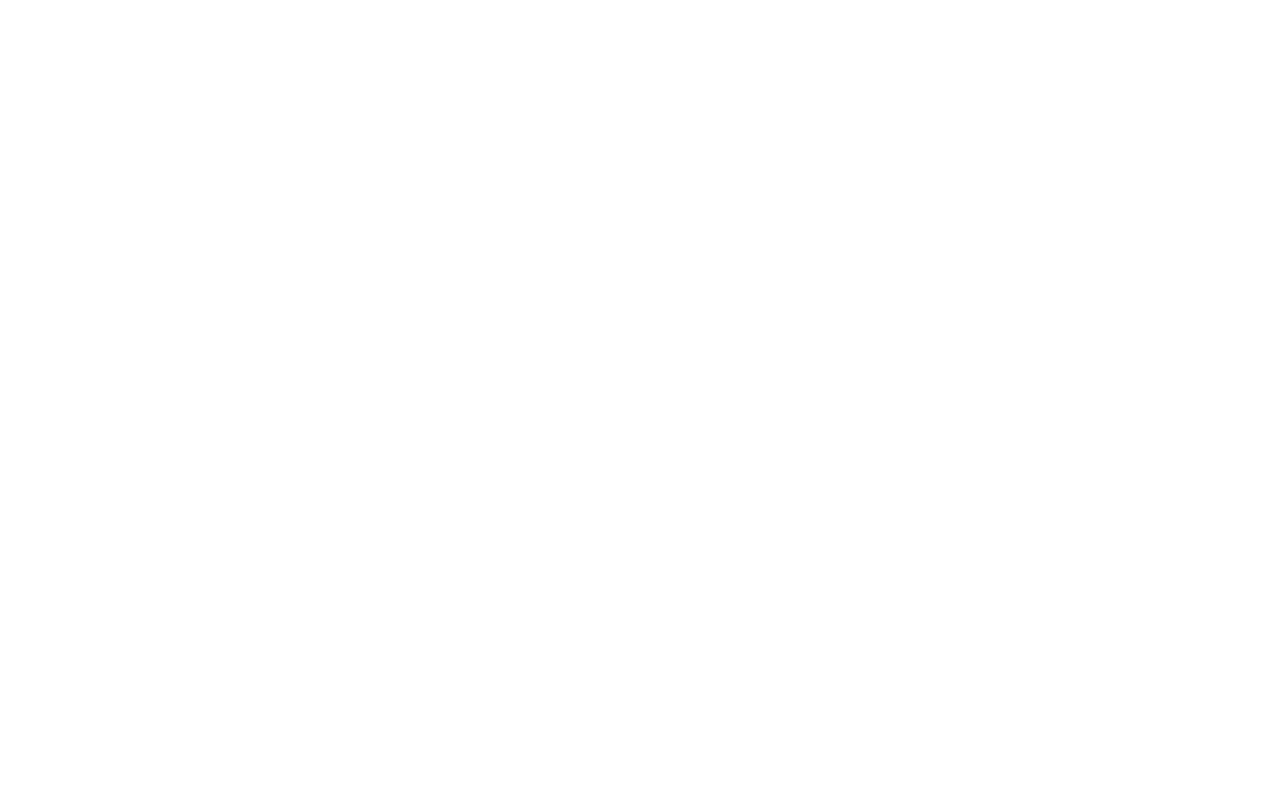
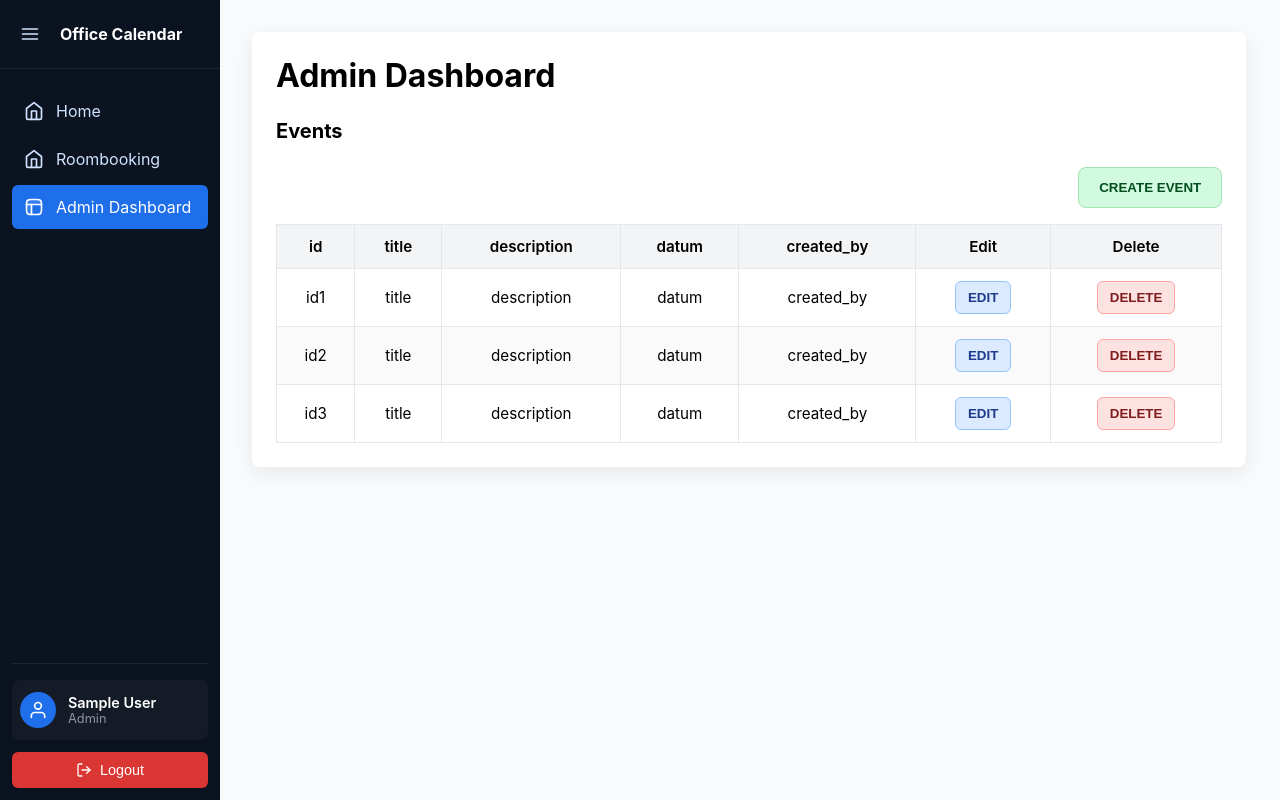
Before and after one commit to Jacksn1219/Calander_WebApp, a React (Create React App) app in the folder src/client/: page /admindashboard in a window 1280 px wide. Before the commit this address had no page. Built offline with nearby package versions, Linux system fonts and the light colour scheme; sample sign-in values are in the browser's storage.

Commit message:
Add admin dashboard part 1

```diff
--- /dev/null
+++ b/src/client/src/components/AdminDashboard.tsx
@@ -0,0 +1,76 @@
+import React from "react";
+import "../styles/admin-dashboard.css";
+import Sidebar from "./Sidebar";
+
+interface EventItem {
+  id: string;
+  title: string;
+  description: string;
+  date: string;
+  createdBy: string;
+}
+
+const AdminDashboard: React.FC = () => {
+  const events: EventItem[] = [
+    { id: "id1", title: "title", description: "description", date: "datum", createdBy: "created_by" },
+    { id: "id2", title: "title", description: "description", date: "datum", createdBy: "created_by" },
+    { id: "id3", title: "title", description: "description", date: "datum", createdBy: "created_by" },
+  ];
+
+  const handleCreate = () => alert("Create Event clicked");
+  const handleEdit = (id: string) => alert(`Edit event ${id} clicked`);
+  const handleDelete = (id: string) => alert(`Delete event ${id} clicked`);
+
+  return (
+    <div className="admin-layout">
+        <Sidebar />
+        <div className="admin-dashboard">
+        <div className="events-section">
+            <h1>Admin Dashboard</h1>
+            <h2>Events</h2>
+
+            <button className="create-button" onClick={handleCreate}>
+            CREATE EVENT
+            </button>
+
+            <table className="admin-table">
+            <thead>
+                <tr>
+                <th>id</th>
+                <th>title</th>
+                <th>description</th>
+                <th>datum</th>
+                <th>created_by</th>
+                <th>Edit</th>
+                <th>Delete</th>
+                </tr>
+            </thead>
+            <tbody>
+                {events.map((event) => (
+                <tr key={event.id}>
+                    <td>{event.id}</td>
+                    <td>{event.title}</td>
+                    <td>{event.description}</td>
+                    <td>{event.date}</td>
+                    <td>{event.createdBy}</td>
+                    <td>
+                    <button className="edit-button" onClick={() => handleEdit(event.id)}>
+                        EDIT
+                    </button>
+                    </td>
+                    <td>
+                    <button className="delete-button" onClick={() => handleDelete(event.id)}>
+                        DELETE
+                    </button>
+                    </td>
+                </tr>
+                ))}
+            </tbody>
+            </table>
+        </div>
+        </div>
+    </div>
+  );
+};
+
+export default AdminDashboard;
--- a/src/client/src/components/App.tsx
+++ b/src/client/src/components/App.tsx
@@ -5,6 +5,7 @@
 import Register from './Register';
 import Home from './Home';
 import RoomBooking from './RoomBooking';
+import AdminDashboard from './AdminDashboard';
 
 export default function App() {
   return (
@@ -40,6 +41,14 @@
             element={
               <ProtectedRoute>
                 <RoomBooking />
+              </ProtectedRoute>
+            }
+          />
+          <Route
+            path="/admindashboard"
+            element={
+              <ProtectedRoute>
+                <AdminDashboard />
               </ProtectedRoute>
             }
           />
--- a/src/client/src/components/Sidebar.tsx
+++ b/src/client/src/components/Sidebar.tsx
@@ -45,6 +45,28 @@
             <polyline points="9,22 9,12 15,12 15,22"/>
           </svg>
           {!isCollapsed && <span>Home</span>}
+        </Link>
+      </li>
+      <li className={location.pathname === '/roombooking' ? 'active' : ''}>
+        <Link to="/roombooking" title="Roombooking">
+          <svg width="20" height="20" viewBox="0 0 24 24" fill="none" stroke="currentColor" strokeWidth="2" strokeLinecap="round" strokeLinejoin="round">
+            <path d="M3 9l9-7 9 7v11a2 2 0 0 1-2 2H5a2 2 0 0 1-2-2z"/>
+            <polyline points="9,22 9,12 15,12 15,22"/>
+          </svg>
+          {!isCollapsed && <span>Roombooking</span>}
+        </Link>
+      </li>
+      <li className={location.pathname === '/admindashboard' ? 'active' : ''}>
+        <Link to="/admindashboard" title="Admindashboard">
+        <svg width="20" height="20" viewBox="0 0 24 24" fill="none" xmlns="http://www.w3.org/2000/svg">
+          <g id="SVGRepo_bgCarrier" stroke-width="0"></g><g id="SVGRepo_tracerCarrier" stroke-linecap="round" stroke-linejoin="round"></g>
+          <g id="SVGRepo_iconCarrier">
+            <path opacity="0.1" d="M8.976 3C4.05476 3 3 4.05476 3 8.976V15.024C3 19.9452 4.05476 21 8.976 21H9V9H21V8.976C21 4.05476 19.9452 3 15.024 3H8.976Z" fill="currentColor"></path>
+            <path d="M3 8.976C3 4.05476 4.05476 3 8.976 3H15.024C19.9452 3 21 4.05476 21 8.976V15.024C21 19.9452 19.9452 21 15.024 21H8.976C4.05476 21 3 19.9452 3 15.024V8.976Z" stroke="currentColor" stroke-width="2"></path>
+            <path d="M21 9L3 9" stroke="currentColor" stroke-width="2" stroke-linecap="round" stroke-linejoin="round"></path> <path d="M9 21L9 9" stroke="currentColor" stroke-width="2" stroke-linecap="round" stroke-linejoin="round"></path>
+          </g>
+        </svg>
+          {!isCollapsed && <span>Admin Dashboard</span>}
         </Link>
       </li>
     </>
--- /dev/null
+++ b/src/client/src/styles/admin-dashboard.css
@@ -0,0 +1,158 @@
+.admin-layout {
+  display: flex;
+  flex-direction: row;
+  align-items: flex-start;
+  min-height: 100vh;
+  width: 100%;
+  background-color: #f9fafb;
+}
+
+.admin-dashboard {
+  flex: 1;
+  display: flex;
+  flex-direction: column;
+  padding: 2rem;
+  box-sizing: border-box;
+}
+
+.sidebar.collapsed + .admin-dashboard {
+  margin-left: 60px;
+}
+
+.events-section {
+  background-color: white;
+  padding: 24px;
+  border-radius: 8px;
+  box-shadow: 0 6px 20px rgba(16, 24, 40, 0.08);
+  width: 100%;
+  max-width: 95%;
+  display: flex;
+  flex-direction: column;
+  gap: 1rem;
+}
+
+.events-section h1 {
+  font-size: 2em;
+  margin: 0;
+}
+
+.events-section h2 {
+  font-size: 1.25em;
+  margin: 0.5rem 0;
+}
+
+.create-button {
+  align-self: flex-end;
+  background-color: #d1fadf;
+  border: 1px solid #a3e4b1;
+  color: #034f1e;
+  padding: 0.75rem 1.25rem;
+  border-radius: 8px;
+  font-weight: 600;
+  cursor: pointer;
+}
+
+.create-button:hover {
+  background-color: #b9f0ca;
+}
+
+.admin-table {
+  width: 100%;
+  border-collapse: collapse;
+  font-size: 0.95rem;
+  overflow-x: auto;
+}
+
+.admin-table th,
+.admin-table td {
+  border: 1px solid #e5e7eb;
+  padding: 0.75rem;
+  text-align: center;
+}
+
+.admin-table th {
+  background-color: #f3f4f6;
+  font-weight: 600;
+}
+
+.admin-table tr:nth-child(even) {
+  background-color: #fafafa;
+}
+
+.edit-button {
+  background-color: #dbeafe;
+  color: #1e3a8a;
+  border: 1px solid #93c5fd;
+  padding: 0.5rem 0.75rem;
+  border-radius: 6px;
+  cursor: pointer;
+  font-weight: 600;
+}
+
+.edit-button:hover {
+  background-color: #bfdbfe;
+}
+
+.delete-button {
+  background-color: #fee2e2;
+  color: #7f1d1d;
+  border: 1px solid #fca5a5;
+  padding: 0.5rem 0.75rem;
+  border-radius: 6px;
+  cursor: pointer;
+  font-weight: 600;
+  transition: background-color 0.2s ease;
+}
+
+.delete-button:hover {
+  background-color: #fecaca;
+}
+
+@media only screen and (max-width: 920px) {
+  .admin-dashboard {
+    padding: 1rem;
+    margin-left: 0 !important;
+  }
+
+  .events-section {
+    max-width: 100%;
+    padding: 16px;
+  }
+
+  .admin-table th,
+  .admin-table td {
+    font-size: 0.85rem;
+    padding: 0.5rem;
+  }
+
+  .create-button {
+    align-self: flex-start;
+  }
+
+  .admin-table {
+    display: block;
+    overflow-x: auto;
+    white-space: nowrap;
+  }
+}
+
+@media only screen and (max-width: 600px) {
+  .admin-table th,
+  .admin-table td {
+    padding: 0.5rem 0.25rem;
+  }
+
+  .events-section h1 {
+    font-size: 1.5em;
+  }
+
+  .events-section h2 {
+    font-size: 1.1em;
+  }
+
+  .edit-button,
+  .delete-button {
+    padding: 0.35rem 0.5rem;
+    font-size: 0.75rem;
+  }
+}
```
